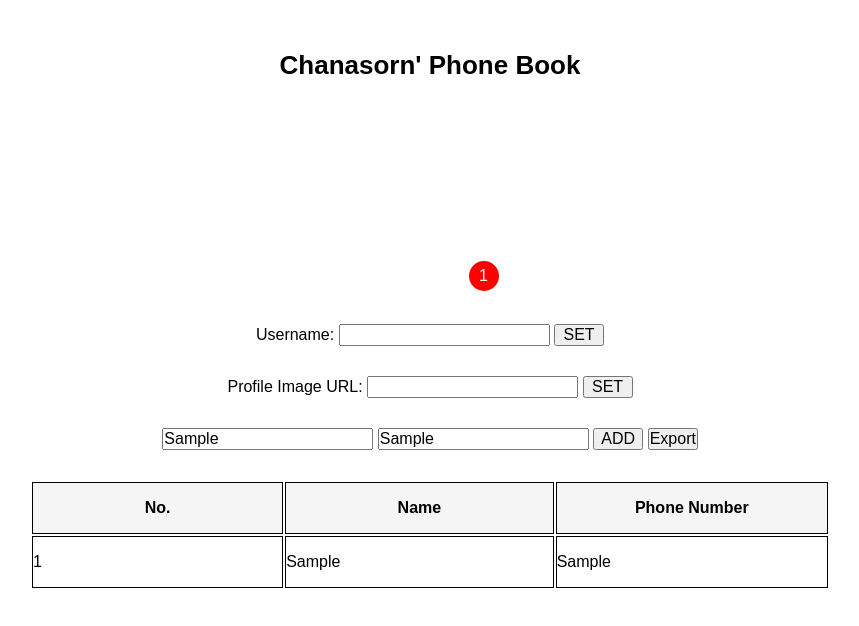
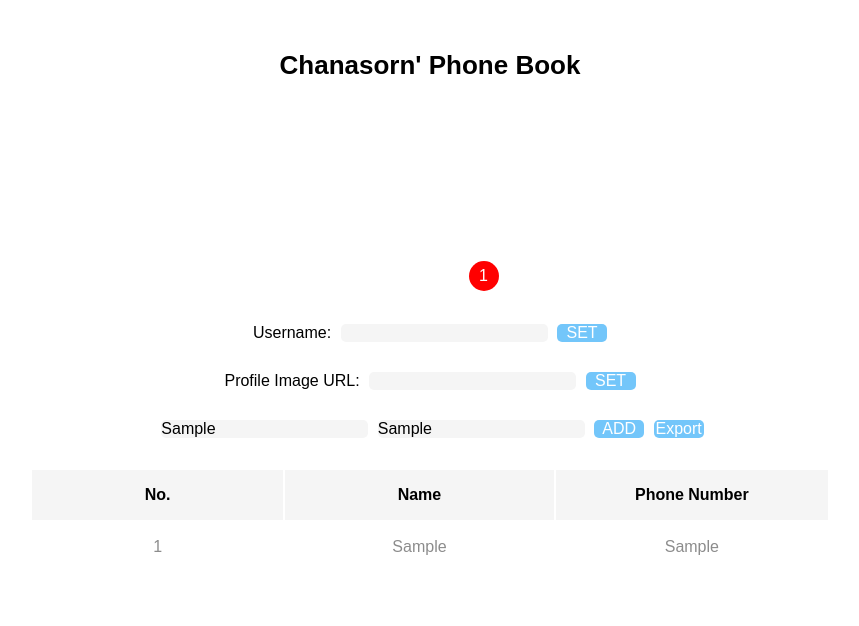
Before and after one commit to megicnoble/itf-67070215, a plain HTML site: page lab14.html in a window 1280 px wide. Both pictures are taken after typing "Sample", "Sample" into the empty fields and a click on the button "ADD". Shown: the whole page, without its empty margins (210-1069 px from the left). Drawn offline with Linux system fonts and the light colour scheme; a web font is replaced by a local one.

Commit message:
Update lab14.css

```diff
--- a/lab14.css
+++ b/lab14.css
@@ -13,10 +13,29 @@
     align-items: center;
     row-gap: 30px;
 }
+input{
+    background-color: whitesmoke;
+    border-radius: 5px;
+    border: 0;
+    margin-left: 5px;
+}
+button{
+    color: white;
+    background-color: rgb(115, 198, 250);
+    border-radius: 5px;
+    border: 0;
+    margin-left: 5px;
+}
 #username{
+    color: black;
     margin-top: 50px;
     font-size: 26px;
     font-weight: bold;
+}
+#username:hover{
+    color: rgb(115, 198, 250);
+    text-decoration: underline;
+    color: rgb(115, 198, 250);
 }
 .avatar{
     background-image: url();
@@ -44,15 +63,20 @@ table{
 }
 th{
     background-color: whitesmoke;
-    border:1px solid black;
+    border: whitesmoke;
     height: 50px;
     width: 600px;
 }
 td{
-    border:1px solid black;
     height: 50px;
     width: 600px;
+    text-align: center;
+    color: rgb(140, 140, 140);
 }
 button{
     width: 50px;
 }
+button:hover{
+    width: 55px;
+    height:25px;
+}
```
